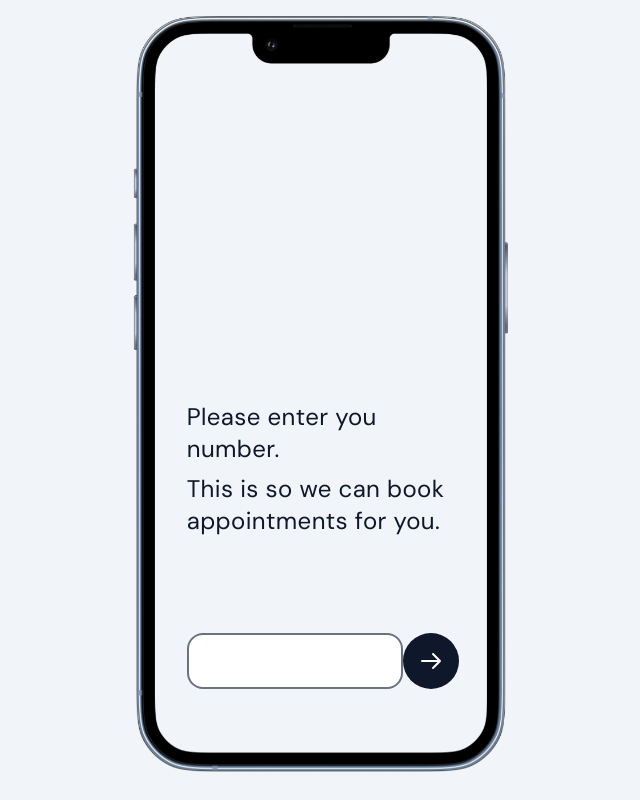
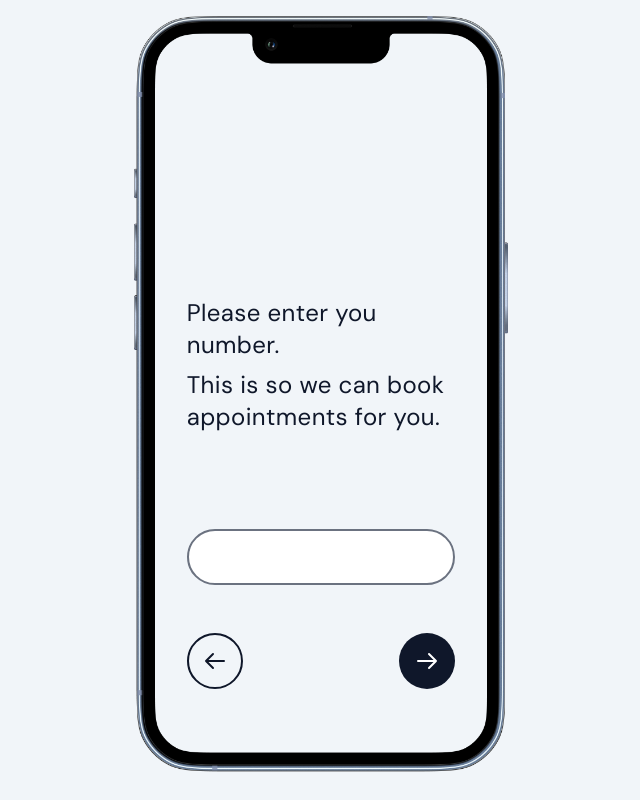
Before and after one commit to nrjdalal/pleh, a Next.js app: page /auth in a window 1280 px wide. Shown: the whole page, without its empty margins (319-959 px from the left). Built offline with nearby package versions, Linux system fonts and the light colour scheme.

Commit message:
Sat Jul  9 08:45:38 IST 2022

```diff
--- a/pages/auth.jsx
+++ b/pages/auth.jsx
@@ -8,13 +8,28 @@ const Home = () => {
 
         <h2 className="mt-2 text-2xl">This is so we can book appointments for you.</h2>
 
-        <div className="mb-16 mt-24 flex justify-between">
-          <input
-            type="text"
-            name=""
-            className="h-14 w-[216px] rounded-2xl border-2 font-mono text-3xl text-slate-700"
-            maxLength="10"
-          />
+        <input
+          type="text"
+          name=""
+          className="mt-24 h-14 w-full rounded-full border-2 text-center font-mono text-3xl text-slate-700"
+          maxLength="10"
+        />
+
+        <div className="mb-16 mt-12 flex justify-between">
+          <Link href="/">
+            <button className="flex h-14 w-14 items-center justify-center rounded-full border-2 border-slate-900 bg-slate-100 text-xl tracking-wider text-white">
+              <svg
+                xmlns="http://www.w3.org/2000/svg"
+                className="h-6 w-6 text-slate-900"
+                fill="none"
+                viewBox="0 0 24 24"
+                stroke="currentColor"
+                strokeWidth={2}
+              >
+                <path strokeLinecap="round" strokeLinejoin="round" d="M10 19l-7-7m0 0l7-7m-7 7h18" />
+              </svg>
+            </button>
+          </Link>
 
           <Link href="/auth">
             <button className="flex h-14 w-14 items-center justify-center rounded-full bg-slate-900 text-xl tracking-wider text-white">
```
